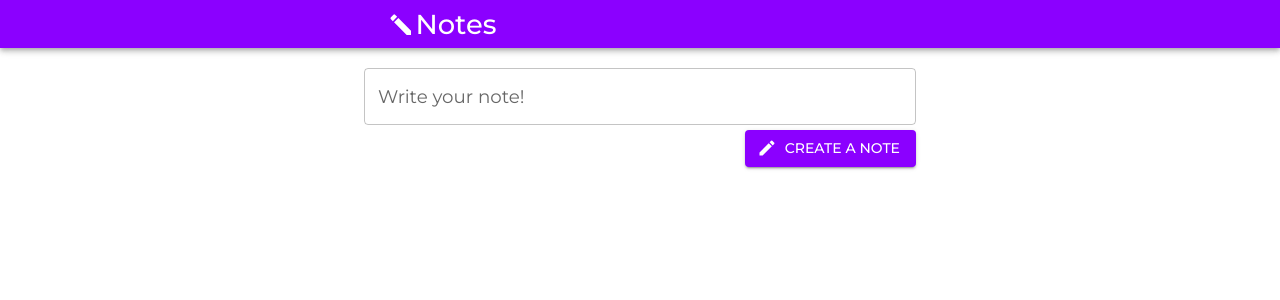
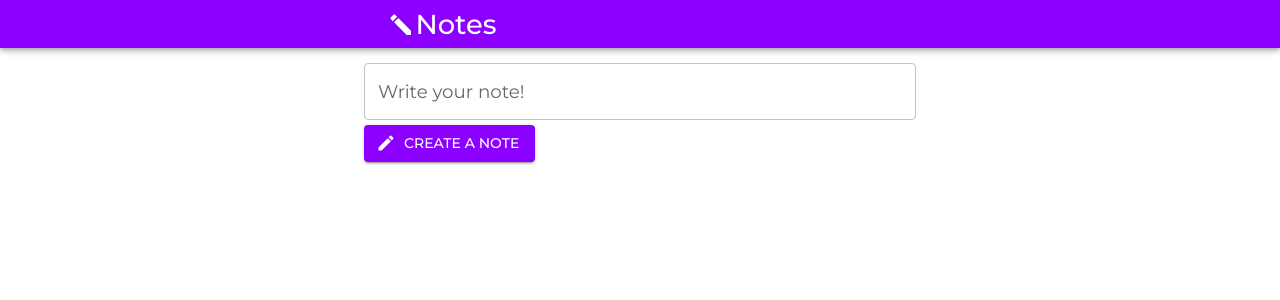
Before and after one commit to c1DeepInside/react-test-task, a React (Vite) app: page / in a window 1280 px wide. Shown: the top 300 px of the page. Built offline with nearby package versions, Linux system fonts and the light colour scheme.

Commit message:
feat: add current tag list

```diff
--- /dev/null
+++ b/src/components/EditBlock.tsx
@@ -0,0 +1,56 @@
+import { Box, Button, Typography } from '@mui/material';
+import StyledTextArea from './StyledTextArea';
+import { useState } from 'react';
+import BorderColorRoundedIcon from '@mui/icons-material/Create';
+
+const EditBlock = () => {
+  const [currentTags, setCurrentTags] = useState<string[] | null>(null);
+
+  const getTags = (e: React.ChangeEvent<HTMLInputElement>) => {
+    setCurrentTags(e.target.value.match(/(^#[а-я\w]+| #[а-я\w]+|\n#[а-я\w]+)/gi));
+  };
+
+  const showCurrentTags = (): string[] | undefined => {
+    return currentTags?.map((tag, i): string => {
+      return i < currentTags.length - 1 ? `${tag}, ` : tag;
+    });
+  };
+
+  return (
+    <>
+      <Box sx={{ mt: '15px' }}>
+        <StyledTextArea label="Write your note!" sxProps={{ fontSize: 26 }} getTags={getTags} />
+      </Box>
+      <Box
+        sx={{
+          mt: '5px',
+        }}
+      >
+        <Button
+          sx={{ fontSize: 14, flexShrink: '0', alignSelf: 'flex-start' }}
+          variant="contained"
+          startIcon={<BorderColorRoundedIcon />}
+        >
+          Create a note
+        </Button>
+      </Box>
+      {currentTags && (
+        <Typography
+          sx={{
+            mt: '5px',
+            fontSize: 16,
+            flexGrow: '1',
+            overflow: 'auto',
+            color: 'primary.main',
+            opacity: 0.8,
+          }}
+        >
+          <span style={{ color: 'black' }}>Current tags: </span>
+          {showCurrentTags()}
+        </Typography>
+      )}
+    </>
+  );
+};
+
+export default EditBlock;
--- a/src/components/Main.tsx
+++ b/src/components/Main.tsx
@@ -1,19 +1,11 @@
-import { Box, Button, Container } from '@mui/material';
-import StyledTextArea from './StyledTextArea';
-import BorderColorRoundedIcon from '@mui/icons-material/Create';
+import { Box, Container } from '@mui/material';
+import EditBlock from './EditBlock';
 
 const Main = () => {
   return (
     <Box component={'main'}>
       <Container maxWidth="sm">
-        <Box sx={{ mt: '20px' }}>
-          <StyledTextArea label="Write your note!" sxProps={{ fontSize: 26 }} />
-        </Box>
-        <Box sx={{ mt: '5px', display: 'flex', justifyContent: 'flex-end' }}>
-          <Button sx={{ fontSize: 14 }} variant="contained" startIcon={<BorderColorRoundedIcon />}>
-            Create a note
-          </Button>
-        </Box>
+        <EditBlock />
       </Container>
     </Box>
   );
--- a/src/components/StyledTextArea.tsx
+++ b/src/components/StyledTextArea.tsx
@@ -4,9 +4,10 @@ import { ReactNode, useRef } from 'react';
 type Props = {
   sxProps?: SxProps;
   label?: ReactNode;
+  getTags?: (e: React.ChangeEvent<HTMLInputElement>) => void;
 };
 
-const StyledTextArea = ({ sxProps, label }: Props) => {
+const StyledTextArea = ({ sxProps, label, getTags }: Props) => {
   const text = useRef<HTMLDivElement>();
 
   const handleChange = (e: React.ChangeEvent<HTMLInputElement>) => {
@@ -14,6 +15,9 @@ const StyledTextArea = ({ sxProps, label }: Props) => {
       /(^#[а-я\w]+| #[а-я\w]+|\n#[а-я\w]+)/gi,
       '<span style="color: #8b00ff">$&</span>'
     );
+    if (getTags) {
+      getTags(e);
+    }
   };
 
   return (
--- a/src/main.tsx
+++ b/src/main.tsx
@@ -1,7 +1,7 @@
 import React from 'react';
 import ReactDOM from 'react-dom/client';
 import App from './App.tsx';
-import { ThemeProvider, createTheme } from '@mui/material';
+import { ThemeProvider, createTheme } from '@mui/material/styles';
 import './styles/reset.css';
 
 const theme = createTheme({
```
